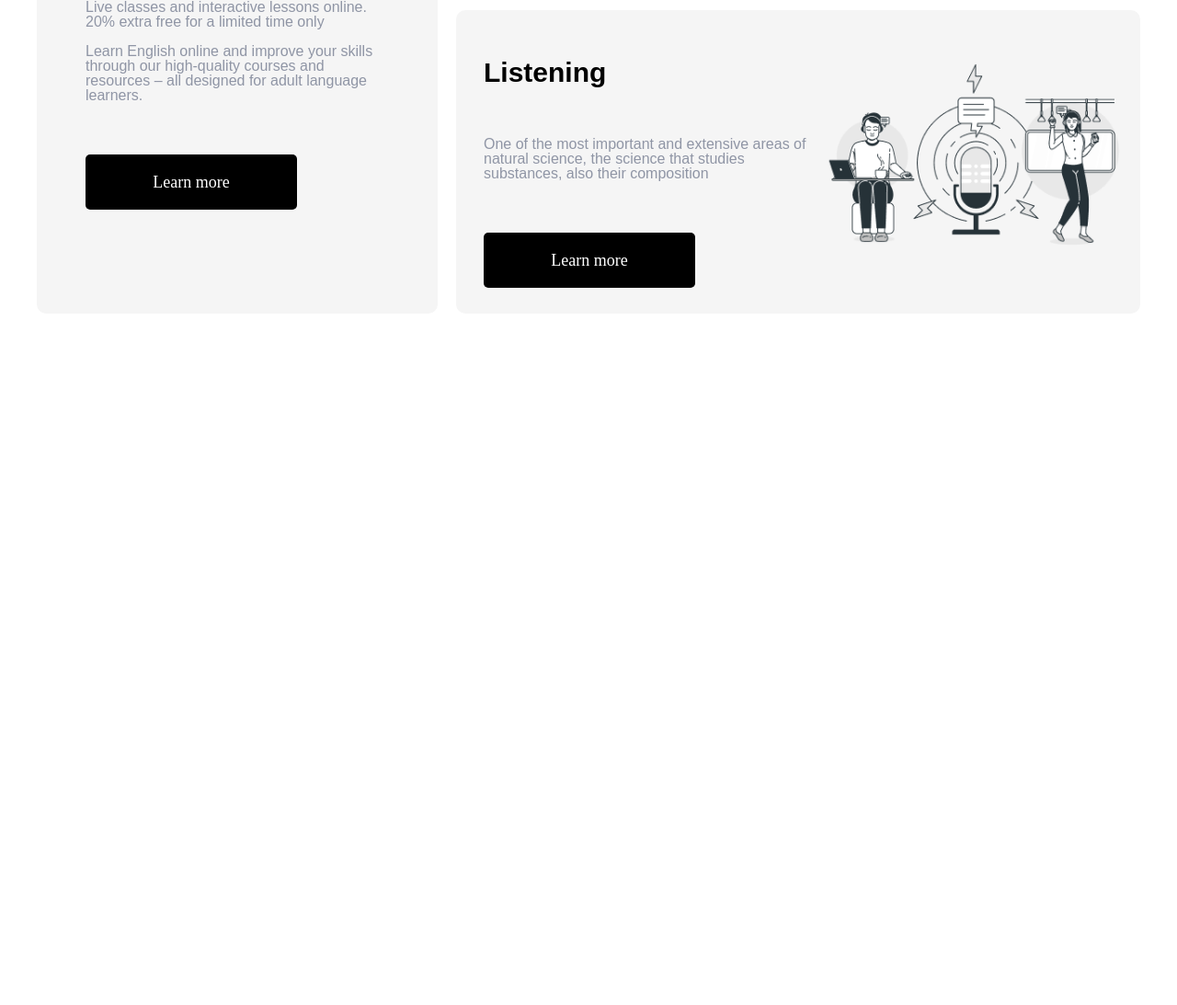
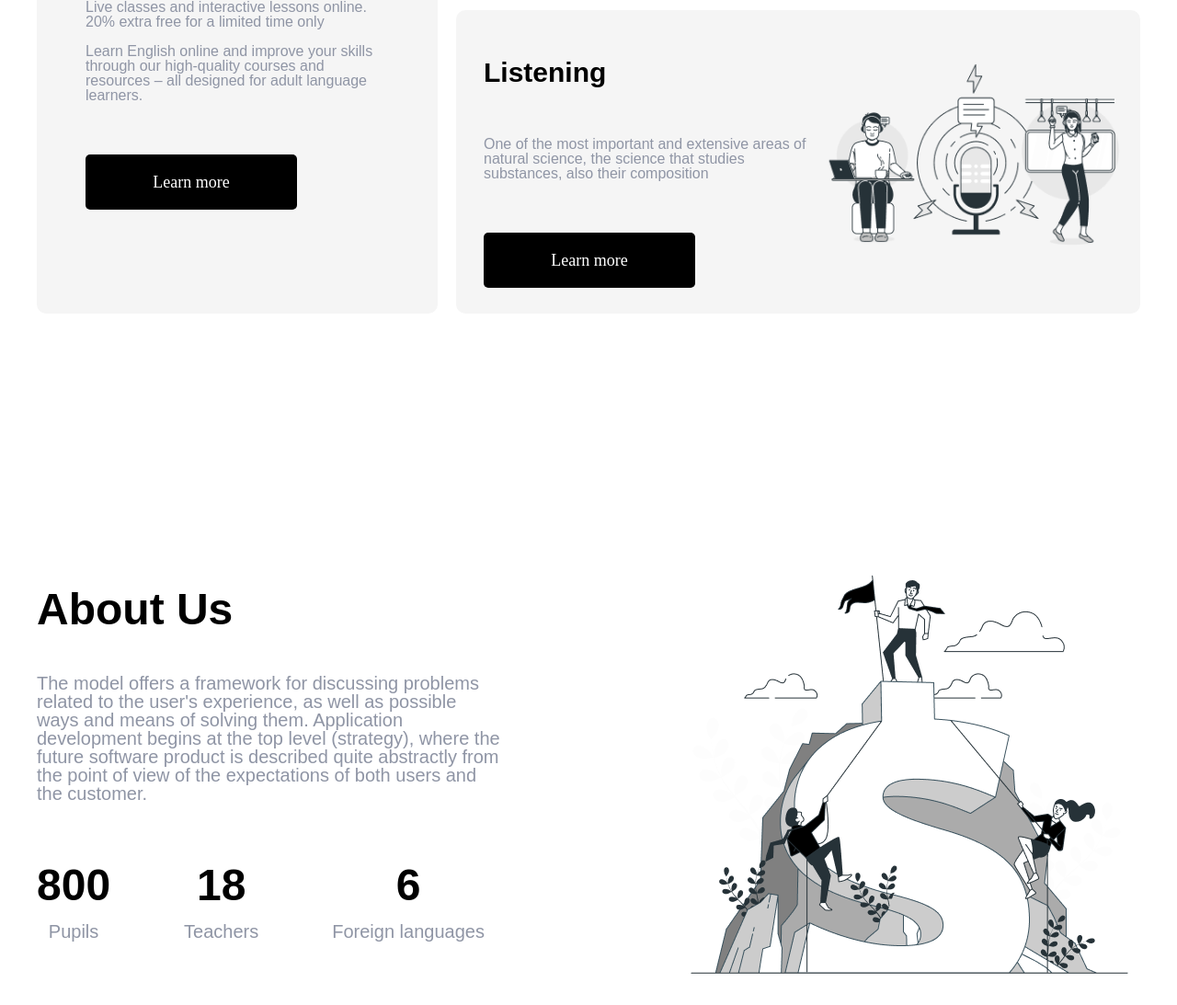
Before and after one commit to ilhomahmedov488-jpg/hometask30102026, a plain HTML site: page index.html in a window 1280 px wide. Shown: the part 1310-2403 px from the top of the page at 92% size. Before the commit the page ends 1651 px from the top, so only its background shows below. Drawn offline with Linux system fonts and the light colour scheme.

Commit message:
section2

```diff
--- a/index.html
+++ b/index.html
@@ -10,7 +10,6 @@
         integrity="sha512-x9WwyMYBnlXMNQ6kQ/Lyzu1NqIhLQKL5Oq6xByfXuRj7s9CskyCbLv/1IjqzJmXwFXWr0ov6jBV7Qbc0hh9nHg=="
         crossorigin="anonymous" referrerpolicy="no-referrer">
 </head>
-
 <body>
     <div class="c1">
         <div class="c2">
@@ -43,7 +42,6 @@
             <div class="icon1 icon">
                 <img src="./Shared goals-bro 1.png" alt="">
                 <div class="c15">
-
                     <p class="c16">Speaking</p>
                     <p class="c17">Improve your English skills and confidence.
                         Live classes and interactive lessons online.
@@ -60,34 +58,58 @@
             <div class="icon2 icon">
                 <img src="./Typewriter-bro 1.png" alt="">
                 <div class="c15 c22">
-
                     <p class="c16 c19">Writing</p>
-                    <p class="c17 c20">One of the most important and extensive areas of natural science, the science that studies substances, also their composition </p>
+                    <p class="c17 c20">One of the most important and extensive areas of natural science, the science
+                        that studies substances, also their composition </p>
                     <button class="c18 c21">Learn more</button>
-            </div>
+                </div>
             </div>
             <div class="icon3 icon">
-                 <img src="./House bookshelves-bro 1.png" alt="">
+                <img src="./House bookshelves-bro 1.png" alt="">
                 <div class="c15">
 
                     <p class="c16">Reading</p>
-                    <p class="c17">One of the most important and extensive areas of natural science, the science that studies substances, also their composition </p>
+                    <p class="c17">One of the most important and extensive areas of natural science, the science that
+                        studies substances, also their composition </p>
                     <button class="c18 c21">Learn more</button>
-            </div>
+                </div>
             </div>
             <div class="icon4">
                 <div class="c15 c24">
-
                     <p class="c16">Listening</p>
-                    <p class="c17 c23">One of the most important and extensive areas of natural science, the science that studies substances, also their composition </p>
+                    <p class="c17 c23">One of the most important and extensive areas of natural science, the science
+                        that studies substances, also their composition </p>
                     <button class="c18 c21">Learn more</button>
                 </div>
                 <div class="c26">
-
                     <img src="./Podcast audience-bro 1.png" alt="">
                 </div>
+            </div>
         </div>
-    </div>
+        <div class="c27">
+            <div>
+                <p class="c28">
+                    About Us
+                </p>
+                <p class="c29">The model offers a framework for discussing problems related to the user's experience, as well as possible ways and means of solving them. Application development begins at the top level (strategy), where the future software product is described quite abstractly from the point of view of the expectations of both users and the customer.</p>
+                <div class="c31">
+
+                    <div class="c30">
+                        <p class="c32">800</p>
+                        <p class="c33">Pupils</p>
+                    </div>
+                    <div class="c30">
+                        <p class="c32">18</p>
+                        <p class="c33">Teachers</p>
+                    </div>
+                    <div class="c30">
+                        <p class="c32">6</p>
+                        <p class="c33">Foreign languages</p>
+                    </div>
+                </div>
+            </div>
+            <img src="./Business competition-bro 1.png" alt="">
+        </div>
 </body>
 
 </html>
--- a/style.css
+++ b/style.css
@@ -1,30 +1,35 @@
-*{
+* {
     margin: 0%;
     padding: 0%;
-    font-family: "Poppins", sans-serif;;
+    font-family: "Poppins", sans-serif;
+    ;
 }
-.c1{
+
+.c1 {
     width: 100%;
     max-width: 1200px;
     margin: auto;
     height: 100px;
     display: flex;
 }
-.c2
-{
+
+.c2 {
     display: flex;
     justify-content: space-between;
     width: 100%;
     height: 100px;
     align-items: center;
 }
-.fa-bars{
+
+.fa-bars {
     display: none !important;
 }
-.c2 img{
+
+.c2 img {
     height: 30px;
 }
-.c3{
+
+.c3 {
     display: flex;
     gap: 50px;
     color: #263238;
@@ -36,25 +41,28 @@ line-height: 100%;
     letter-spacing: 0%;
 
 }
-.c6
-{
+
+.c6 {
     width: 100%;
     max-width: 1200px;
     margin: auto;
 
     display: flex;
 }
-.c4{
+
+.c4 {
     border: 2px solid #263238;
     padding: 17px 57px;
     border-radius: 5px;
     background-color: white;
 }
+
 .c7 {
     width: 60%;
     margin-top: 68px;
 }
-.c8{
+
+.c8 {
     width: 70%;
 
 
@@ -67,8 +75,8 @@ letter-spacing: 0%;
 
 
 }
-.c9
-{
+
+.c9 {
     width: 50%;
     font-weight: 400;
     font-style: Regular;
@@ -79,7 +87,8 @@ letter-spacing: 0%;
     color: #8F95A5;
     margin-top: 25px;
 }
-.c10{
+
+.c10 {
     padding: 19px 67px;
     border: none;
     background-color: black;
@@ -87,22 +96,25 @@ margin-top: 25px;
     color: #ffffff;
     margin-top: 30px;
 }
-.fa-lightbulb{
+
+.fa-lightbulb {
     rotate: 38deg;
     margin-left: 50px;
     margin-top: -300px;
 }
-.c11{
+
+.c11 {
     width: 40%;
 }
-.c12{
+
+.c12 {
     width: 100%;
     max-width: 1200px;
     margin: auto;
     margin-top: 103px;
 }
-.c13
-{
+
+.c13 {
 
     font-weight: 600;
     margin: 0 45%;
@@ -112,35 +124,40 @@ line-height: 80px;
     letter-spacing: 0%;
 
 }
-.c14
-{
+
+.c14 {
     display: grid;
     gap: 20px;
     grid-template-columns: repeat(3, 1fr);
     grid-template-rows: 530px 330px;
 }
-.icon1{
+
+.icon1 {
     grid-row: 1/3;
     padding: 23px;
 
 }
-.icon1 img{
-}
-.icon4{
+
+.icon1 img {}
+
+.icon4 {
     grid-column: 2/4;
 
 }
-.icon{
+
+.icon {
     background-color: #F5F5F5;
     border-radius: 10px;
     display: flex;
     flex-direction: column;
     align-items: center;
 }
-.c15{
+
+.c15 {
     padding-left: 30px;
 }
-.c16{
+
+.c16 {
 
     font-weight: 600;
     font-style: SemiBold;
@@ -150,8 +167,8 @@ line-height: 80px;
     letter-spacing: 0%;
 
 }
-.c17
-{
+
+.c17 {
     margin-top: 30px;
     width: 90%;
     color: #8F95A5;
@@ -163,8 +180,8 @@ line-height: 100%;
     letter-spacing: 0%;
     margin-bottom: 56px;
 }
-.c18
-{
+
+.c18 {
     width: 230px;
     height: 60px;
 
@@ -182,66 +199,142 @@ line-height: 100%;
     letter-spacing: 0%;
 
 }
-.c22 img{
+
+.c22 img {
     width: 70%;
 }
-.c19{
+
+.c19 {
     margin-top: 0;
 
 }
-.c20
-{
+
+.c20 {
     margin-top: 0%;
     margin-bottom: 15px;
 }
-.icon4{
+
+.icon4 {
     display: flex;
     background-color: #F5F5F5;
-    border-radius: 10px;align-items: center;
+    border-radius: 10px;
+    align-items: center;
 }
-.c24{
+
+.c24 {
     margin: 0;
     width: 50%;
 }
-.c23
-{
-    padding-left:0px;
+
+.c23 {
+    padding-left: 0px;
     width: 100%;
 }
-.c26 img{
+
+.c26 img {
     width: 100%;
 }
-.c26{
+
+.c26 {
     width: 50%;
 }
-@media(max-width:500px){
-    .c1{
+
+.c27 {
+    width: 100%;
+    max-width: 1200px;
+    margin: auto;
+    margin-top: 252px;
+    display: flex;
+    gap: 194px;
+}
+
+.c28{
+    padding-top: 30px;
+font-weight: 600;
+font-style: SemiBold;
+font-size: 48px;
+leading-trim: NONE;
+line-height: 80px;
+letter-spacing: 0%;
+
+}
+.c29
+{
+font-weight: 400;
+font-style: Regular;
+font-size: 20px;
+leading-trim: NONE;
+line-height: 100%;
+letter-spacing: 0%;
+color: #8F95A5;
+margin-top: 30px;
+}
+.c31{
+    display: flex;
+    margin-top: 50px;
+    gap: 80px;
+}
+.c30{
+    display: flex;
+    flex-direction: column;
+    align-items: center;
+}
+.c32
+{
+
+font-weight: 600;
+font-style: SemiBold;
+font-size: 48px;
+leading-trim: NONE;
+line-height: 80px;
+letter-spacing: 0%;
+
+}
+.c33{
+color: #8F95A5;
+font-weight: 400;
+font-style: Regular;
+font-size: 20px;
+leading-trim: NONE;
+line-height: 100%;
+letter-spacing: 0%;
+
+}
+@media(max-width:500px) {
+    .c1 {
         width: 100%;
     }
-    .c2{
+
+    .c2 {
         width: 90%;
         margin: auto;
     }
-    .c3{
+
+    .c3 {
         display: none;
     }
-    .c5{
+
+    .c5 {
         display: none;
 
     }
-    .fa-bars{
+
+    .fa-bars {
         display: inline !important;
     }
-    .c6{
+
+    .c6 {
         width: 100%;
         flex-direction: column-reverse;
     }
-    .c7{
+
+    .c7 {
         width: 90%;
         text-align: center;
         margin: auto;
     }
-    .c8{
+
+    .c8 {
         width: 70%;
         text-align: center;
         font-family: Poppins;
@@ -254,11 +347,13 @@ letter-spacing: 0%;
         text-align: center;
         margin: auto;
     }
-    .fa-lightbulb{
+
+    .fa-lightbulb {
         display: none !important;
 
     }
-    .c9{
+
+    .c9 {
         width: 90%;
         text-align: center;
         margin: auto;
@@ -272,57 +367,81 @@ letter-spacing: 0%;
         text-align: center;
 
     }
-.c11{
+
+    .c11 {
 
         width: 90%;
         margin: auto;
     }
-.c12
-{
+
+    .c12 {
         width: 90%;
         margin: auto;
     }
-.c13{
+
+    .c13 {
         margin-top: 50px;
         margin-bottom: 50px;
         margin-left: 28%;
     }
-.c14
-{
+
+    .c14 {
         grid-template-columns: 1fr;
         grid-template-rows: 600px 500px 500px 500px 500px;
     }
-.icon1{
+
+    .icon1 {
         grid-row: 1/2;
     }
-.icon4{
-    grid-column: 1/2    ;
+
+    .icon4 {
+        grid-column: 1/2;
     }
-.icon1 img{
+
+    .icon1 img {
         width: 70%;
     }
-.c17{
+
+    .c17 {
         margin-top: 0px;
         margin-bottom: 20px;
     }
-.c18
-{
 
-}
-.icon2 img{
+    .c18 {}
+
+    .icon2 img {
         width: 70%;
     }
-.icon4{
+
+    .icon4 {
         flex-direction: column-reverse;
     }
-.c26{
+
+    .c26 {
         width: 90%;
 
     }
-.c24{
+
+    .c24 {
         width: 90%;
     }
-.c21{
+
+    .c21 {
         margin-bottom: 10px;
     }
+    .c27{
+        flex-direction: column-reverse;
+        gap: 0;
+        margin-top: -240px;
     }
+    .c28{
+        text-align: center;
+    }
+    .c29{
+        text-align: center;
+    }
+    .c31{
+        flex-direction: column;
+        gap: 30px;
+    }
+}
```
Also changed, not shown: Business competition-bro 1.png (added). Lines whose indentation alone changed are shown as unchanged.
